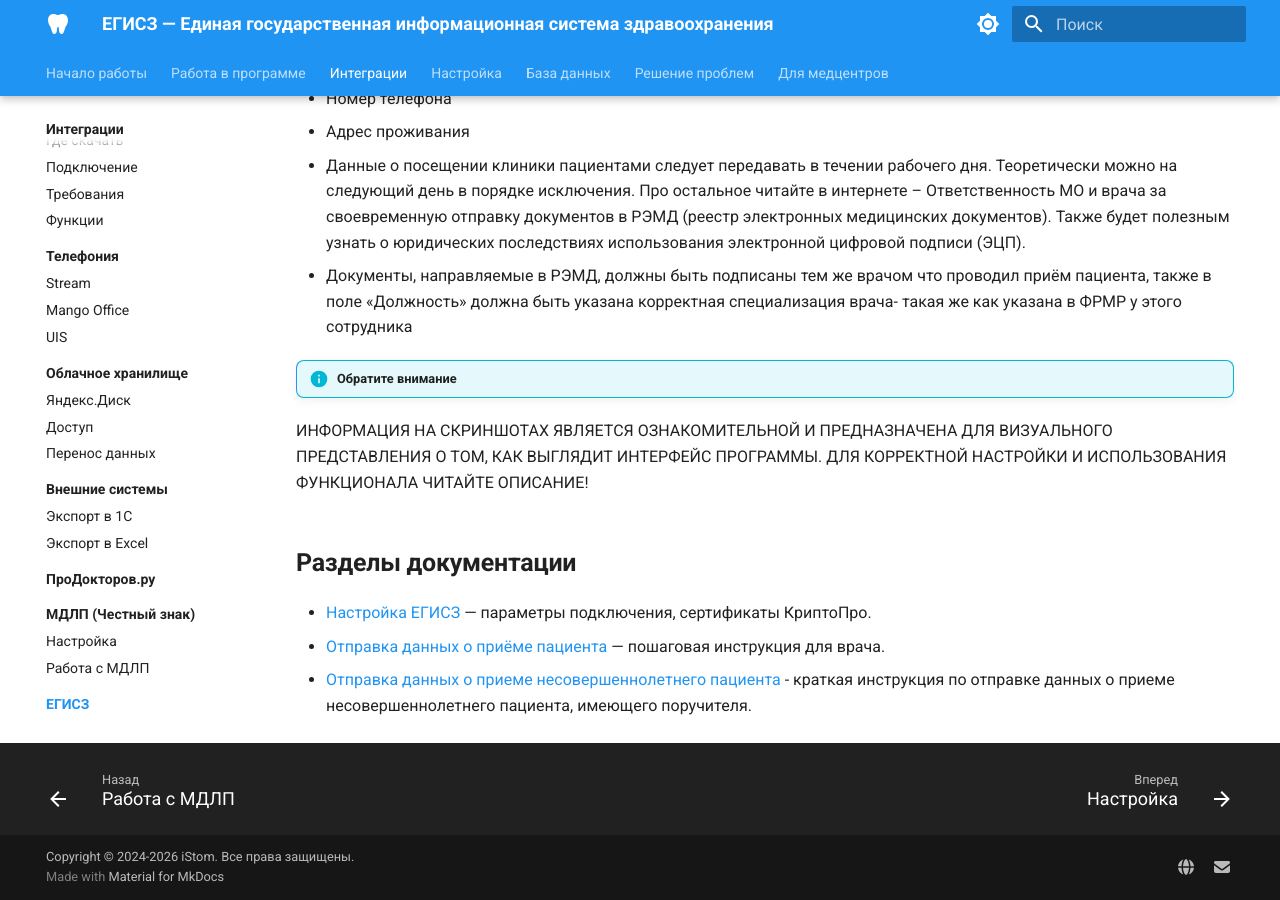
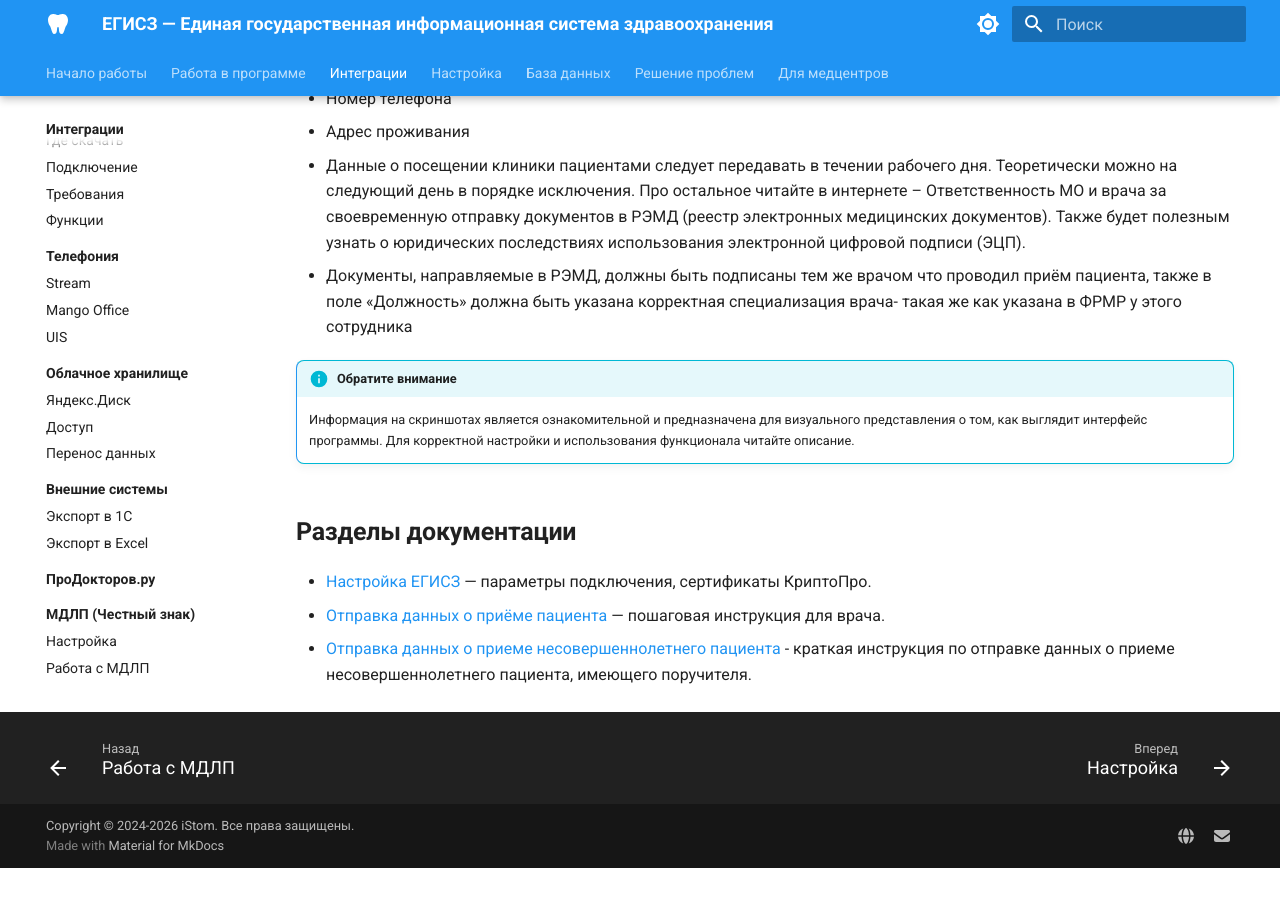
Before and after one commit to boodaloo/istom-docs, an MkDocs documentation site: the page built from docs/integrations/egisz/index.md, in a window 1280 px wide and 900 px high, scrolled down 1424 px. Built offline with MkDocs 1.6.1 and Material for MkDocs 9.7.7, drawn with Linux system fonts in a browser that asks for light colours; after the commit the page ends 2292 px from its top, so only the background shows below that.

```diff
--- a/docs/integrations/egisz/index.md
+++ b/docs/integrations/egisz/index.md
@@ -26,7 +26,7 @@
 -	Документы, направляемые в РЭМД, должны быть подписаны тем же врачом что проводил приём пациента, также в поле «Должность» должна быть указана корректная специализация врача- такая же как указана в ФРМР у этого сотрудника
 
 !!! info "Обратите внимание"
-  ИНФОРМАЦИЯ НА СКРИНШОТАХ ЯВЛЯЕТСЯ ОЗНАКОМИТЕЛЬНОЙ И ПРЕДНАЗНАЧЕНА ДЛЯ ВИЗУАЛЬНОГО ПРЕДСТАВЛЕНИЯ О ТОМ, КАК ВЫГЛЯДИТ ИНТЕРФЕЙС ПРОГРАММЫ. ДЛЯ КОРРЕКТНОЙ НАСТРОЙКИ И ИСПОЛЬЗОВАНИЯ ФУНКЦИОНАЛА ЧИТАЙТЕ ОПИСАНИЕ!
+    Информация на скриншотах является ознакомительной и предназначена для визуального представления о том, как выглядит интерфейс программы. Для корректной настройки и использования функционала читайте описание.
 
 
 ## Разделы документации
```
